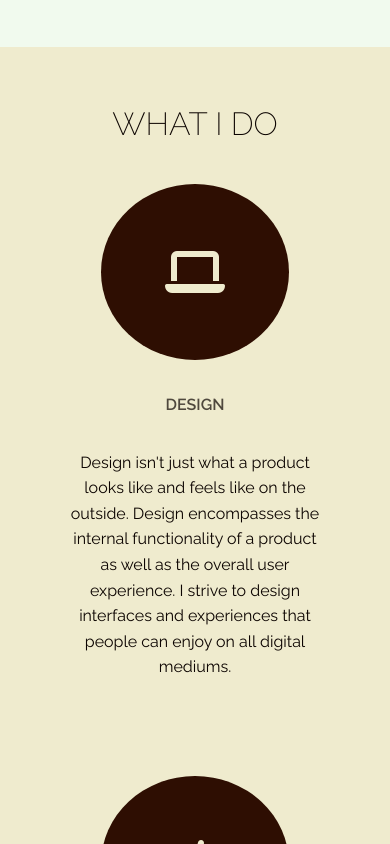
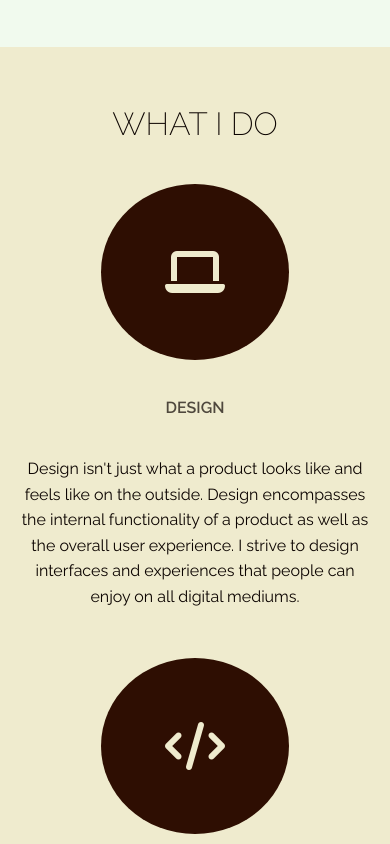
Before and after one commit to osas2211/Resume-HNGi8-task2, a website: page index.html in a window 390 px wide. Shown: the part 1760-2604 px from the top of the page. Drawn offline with nearby package versions, Linux system fonts and the light colour scheme.

Commit message:
revamped-2

```diff
--- a/index.html
+++ b/index.html
@@ -110,7 +110,8 @@
 
     <div id="experience" class="experience">
         <h2 class="heading-lg mb-2">experience</h2>
-        <p>I've been doing web development for about a year and a half now, and I'm always eager to learn more in this fast paced industry.</p>
+        <div class="container">
+            <p>I've been doing web development for about a year and a half now, and I'm always eager to learn more in this fast paced industry.</p>
         <div class="skills">
             <h3 class="heading-md mt-2 mb-1">SKILLS</h3>
             <p class="skills_text mb-2">
@@ -135,6 +136,7 @@
                     </div>
                 </div>
             </div>
+        </div>
         </div>
     </div>
 
--- a/sass_components/_passion.scss
+++ b/sass_components/_passion.scss
@@ -9,6 +9,7 @@
 
     h4{
         opacity: 0.7;
+        line-height: 2rem;
     }
 
     i{
--- a/sass_components/_responsiveness.scss
+++ b/sass_components/_responsiveness.scss
@@ -1,3 +1,24 @@
+@media (max-width:990px) {
+    .passion{
+        .flex{
+            flex-wrap: wrap;
+            justify-content: space-between;
+            align-items: center;
+            .passion_icon{
+                width: 100%;
+                padding: 0;
+                margin-top: 3rem;
+
+            }
+        }
+    }
+
+    .about, .passion, .experience{
+        padding-left: 0rem;
+        padding-right: 0rem;
+    }
+}
+
 @media (max-width:700px) {
     .desktop-nav{
         display: none;
```
Also changed, not shown: style.css.
